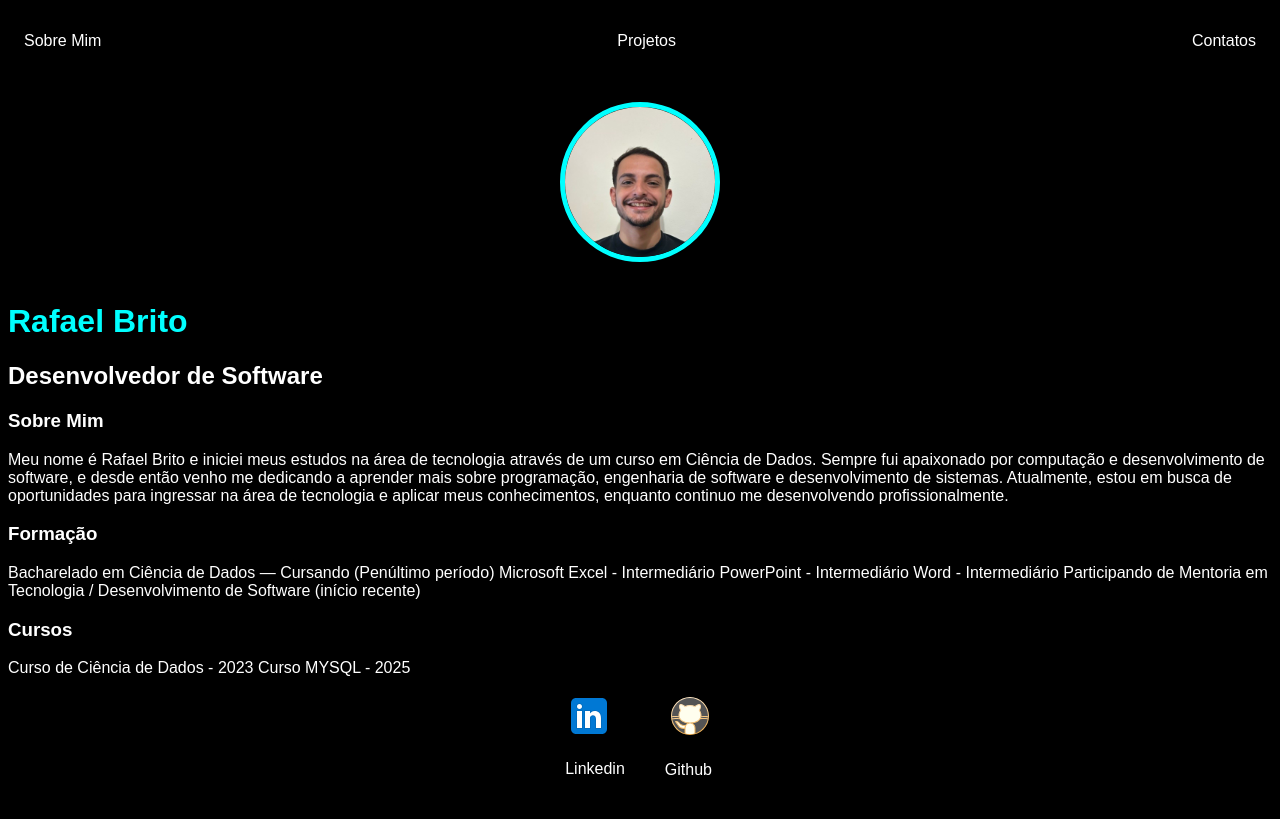
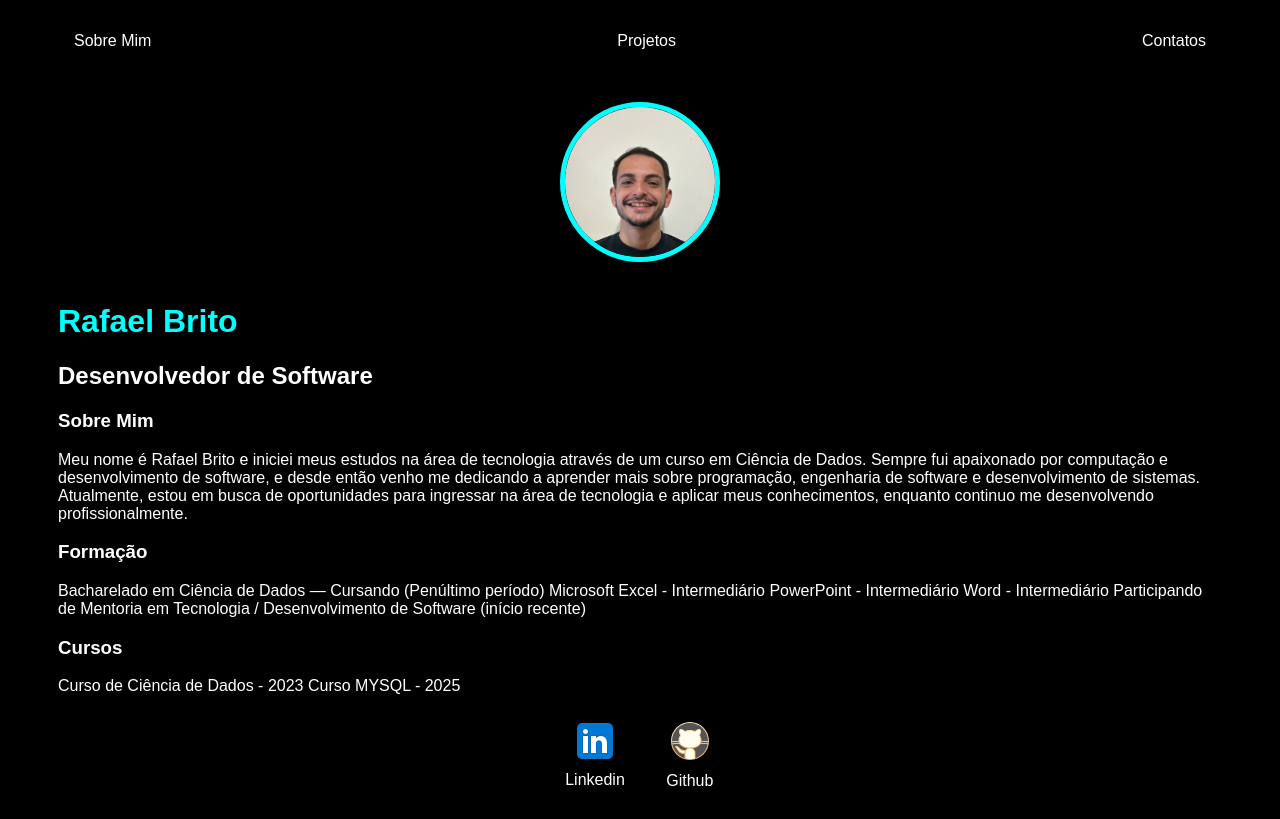
Before and after one commit to RFBRITO/Projeto-visual, a plain HTML site: page index.html in a window 1280 px wide. Drawn offline with Linux system fonts and the light colour scheme.

Commit message:
Alteração do css

```diff
--- a/index.css
+++ b/index.css
@@ -47,4 +47,16 @@ footer {
 
 footer a {
     margin: 20px;
+    text-align: center;
 }
+
+footer p {
+    margin-top: 2px;
+}
+.container {
+    padding: 0px 50px;
+}
+
+nav a:hover {
+    color: aqua;
+}
--- a/index.html
+++ b/index.html
@@ -5,9 +5,12 @@
     <meta name="viewport" content="width=device-width, initial-scale=1.0">
     <title>Rafael Brito</title>
     <link rel="stylesheet" href="index.css ">
+
 </head>
 <body>
-    <nav>
+    <div class="container">
+
+        <nav>
         <ul>
             <li>
                 <a href="index.html">Sobre Mim</a>
@@ -72,6 +75,8 @@
         </a>
 
     </footer>
+    </div>
+
 
 </body>
 </html>
```
